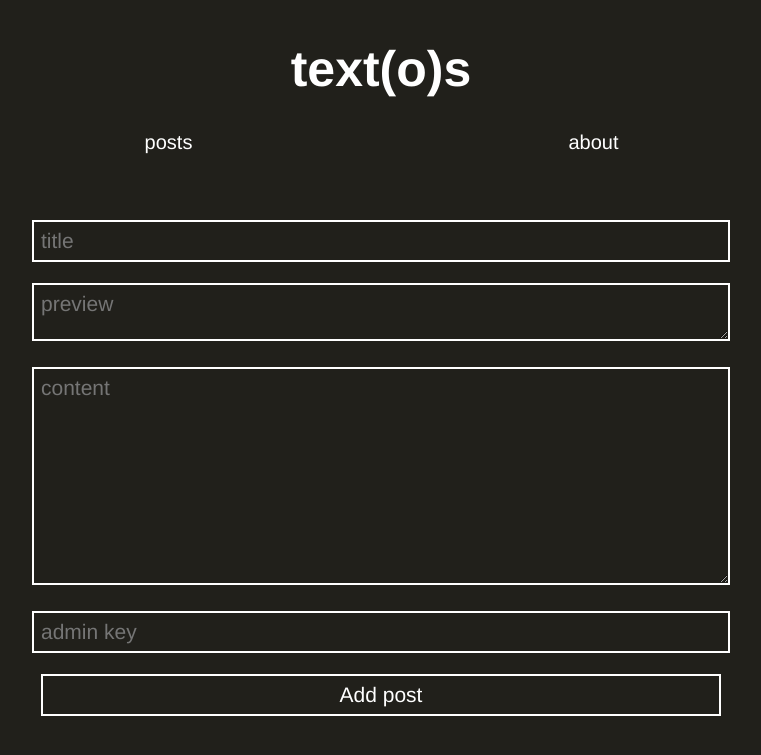
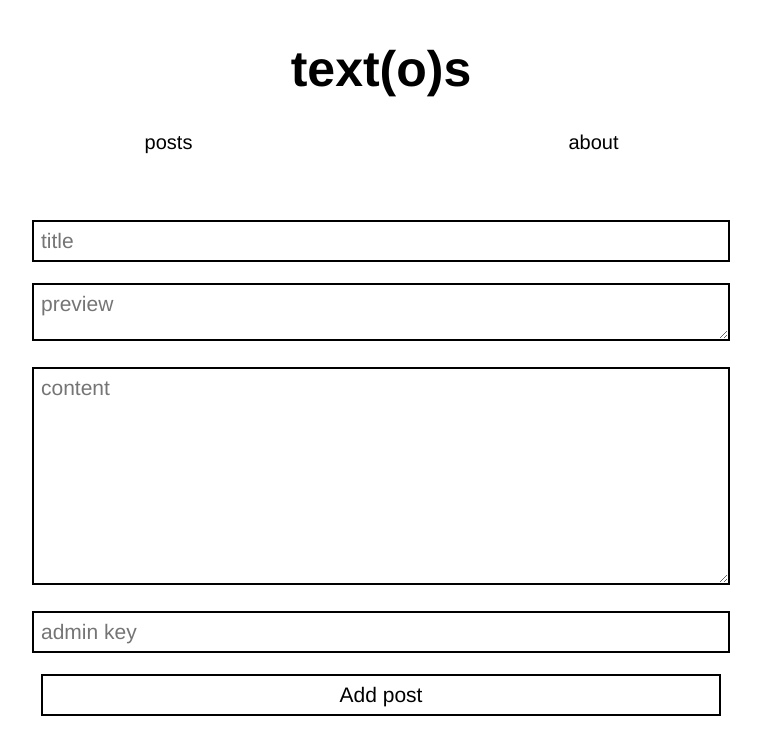
Before and after one commit to ness24000/blog, a Flask app: page /add_post in a window 1280 px wide. Shown: the top 755 px of the page, without its empty margins (259-1020 px from the left). Run offline with Flask 3, Linux system fonts and the light colour scheme.

Commit message:
[style] Automatic light-dark mode

```diff
--- a/app/static/style.css
+++ b/app/static/style.css
@@ -1,6 +1,12 @@
+html {
+    color-scheme: light dark;
+    --background: light-dark(white, #21201b);
+    --text: light-dark(black, white);
+}
+
 * {
-    background-color: #21201b;
-    color: white;
+    background-color: var(--background);
+    color: var(--text);
     font-family: Helvetica, sans-serif;
 }
 
@@ -49,35 +55,37 @@
 }
 
 .square_small:hover {
-    background-color: white;
-    color: black;
+    background-color: var(--text);
+    color: var(--background);
 }
 
 .preview_link_wrapper {
     text-decoration: none;
 }
 
-.preview>h3{
+.preview>h3 {
     margin-bottom: 0;
     display: inline;
 }
 
-.preview:hover>h3{
-    background-color: white;
-    color:black;
+.preview:hover>h3 {
+    background-color: var(--text);
+    color: var(--background)
 }
 
-.preview>.date{
+.preview>.date {
     margin-top: 5px;
     margin-bottom: 12px;
     font-size: 19px;
 }
+
 .preview>p {
-    margin-top:0;
+    margin-top: 0;
     margin-bottom: 40px;
 }
 
 .blog_content {
+    color: var(--text);
     clear: both;
     width: 80%;
     max-width: 850px;
@@ -98,8 +106,8 @@
 }
 
 p a:hover {
-    background-color: white;
-    color: black;
+    background-color: var(--text);
+    color: var(--background);
 }
 
 img {
@@ -116,23 +124,23 @@ img {
 .add_post_form input {
     width: 80%;
     max-width: 850px;
-    border: 2px solid white;
+    border: 2px solid var(--text);
     padding: 7px;
-    color: white;
+    color: var(--text);
     font-size: 21px;
 }
 
 .add_post_form input[type=submit]:hover {
-    background-color: white;
-    color: black;
+    background-color: var(--text);
+    color: var(--background);
 }
 
 .add_post_form textarea {
     width: 80%;
     max-width: 850px;
-    border: 2px solid white;
+    border: 2px solid var(--text);
     padding: 7px;
-    color: white;
+    color: var(--text);
     font-size: 21px;
 }
 
@@ -146,8 +154,8 @@ img {
 
 blockquote {
     border-left: 5px solid #aaa;
-    background-color: #2a2924;
-    color: #e0e0e0;
+    background-color: light-dark(#f8f8f8,#2a2924);
+    color: var(--text);
     margin: 24px 0;
     padding: 16px 24px;
     font-style: italic;
@@ -155,8 +163,8 @@ blockquote {
 }
 
 /* required since there are <p> and mathjax inside blockquotes */
-blockquote *{
-    background-color: #2a2924;
+blockquote * {
+    background-color: light-dark(#f8f8f8,#2a2924);
 }
 
 table {
```
